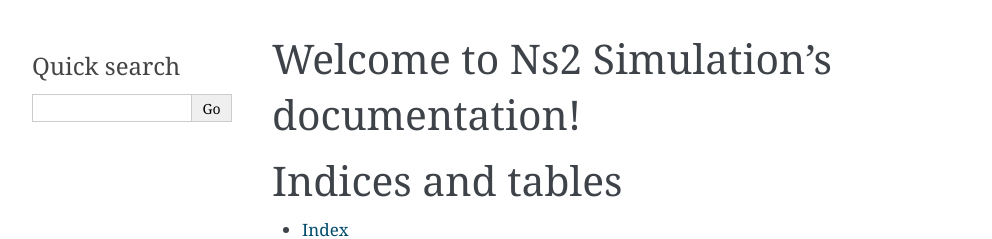
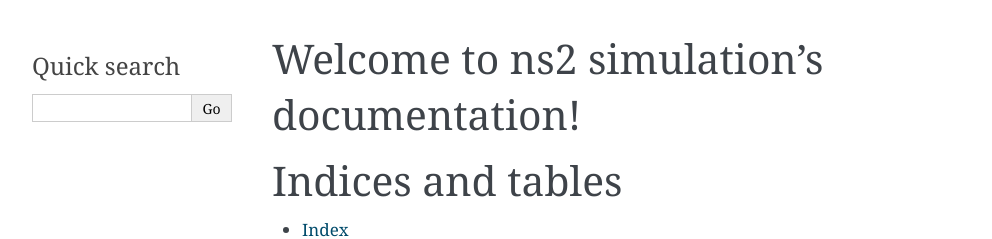
Before and after one commit to mike-sino/ns2-with-docker, a Sphinx documentation site: the page built from docs/index.rst, in a window 1280 px wide. Shown: the top 239 px of the page, without its empty margins (148-1140 px from the left). Built offline with Sphinx 7.4.7, drawn with Linux system fonts in a browser that asks for light colours; part of the change alters nothing that is shown.

Commit message:
:hammer: reconstrct the docs

```diff
--- a/docs/conf.py
+++ b/docs/conf.py
@@ -1,8 +1,8 @@
 #!/usr/bin/env python3
 # -*- coding: utf-8 -*-
 #
-# Ns2 Simulation documentation build configuration file, created by
-# sphinx-quickstart on Thu Apr 26 23:17:27 2018.
+# ns2 simulation documentation build configuration file, created by
+# sphinx-quickstart on Thu Apr 26 23:44:17 2018.
 #
 # This file is execfile()d with the current directory set to its
 # containing dir.
@@ -31,14 +31,7 @@
 # Add any Sphinx extension module names here, as strings. They can be
 # extensions coming with Sphinx (named 'sphinx.ext.*') or your custom
 # ones.
-extensions = ['sphinx.ext.autodoc',
-    'sphinx.ext.doctest',
-    'sphinx.ext.intersphinx',
-    'sphinx.ext.coverage',
-    'sphinx.ext.mathjax',
-    'sphinx.ext.ifconfig',
-    'sphinx.ext.viewcode',
-    'sphinx.ext.githubpages']
+extensions = []
 
 # Add any paths that contain templates here, relative to this directory.
 templates_path = ['_templates']
@@ -53,7 +46,7 @@ source_suffix = '.rst'
 master_doc = 'index'
 
 # General information about the project.
-project = 'Ns2 Simulation'
+project = 'ns2 simulation'
 copyright = '2018, mike-sino'
 author = 'mike-sino'
 
@@ -62,9 +55,9 @@ author = 'mike-sino'
 # built documents.
 #
 # The short X.Y version.
-version = '0.1'
+version = '0.01'
 # The full version, including alpha/beta/rc tags.
-release = '0.1'
+release = '0.01'
 
 # The language for content autogenerated by Sphinx. Refer to documentation
 # for a list of supported languages.
@@ -76,7 +69,7 @@ language = None
 # List of patterns, relative to source directory, that match files and
 # directories to ignore when looking for source files.
 # This patterns also effect to html_static_path and html_extra_path
-exclude_patterns = []
+exclude_patterns = ['_build', 'Thumbs.db', '.DS_Store']
 
 # The name of the Pygments (syntax highlighting) style to use.
 pygments_style = 'sphinx'
@@ -119,7 +112,7 @@ html_sidebars = {
 # -- Options for HTMLHelp output ------------------------------------------
 
 # Output file base name for HTML help builder.
-htmlhelp_basename = 'Ns2Simulationdoc'
+htmlhelp_basename = 'ns2simulationdoc'
 
 
 # -- Options for LaTeX output ---------------------------------------------
@@ -146,7 +139,7 @@ latex_elements = {
 # (source start file, target name, title,
 #  author, documentclass [howto, manual, or own class]).
 latex_documents = [
-    (master_doc, 'Ns2Simulation.tex', 'Ns2 Simulation Documentation',
+    (master_doc, 'ns2simulation.tex', 'ns2 simulation Documentation',
      'mike-sino', 'manual'),
 ]
 
@@ -156,7 +149,7 @@ latex_documents = [
 # One entry per manual page. List of tuples
 # (source start file, name, description, authors, manual section).
 man_pages = [
-    (master_doc, 'ns2simulation', 'Ns2 Simulation Documentation',
+    (master_doc, 'ns2simulation', 'ns2 simulation Documentation',
      [author], 1)
 ]
 
@@ -167,34 +160,7 @@ man_pages = [
 # (source start file, target name, title, author,
 #  dir menu entry, description, category)
 texinfo_documents = [
-    (master_doc, 'Ns2Simulation', 'Ns2 Simulation Documentation',
-     author, 'Ns2Simulation', 'One line description of project.',
+    (master_doc, 'ns2simulation', 'ns2 simulation Documentation',
+     author, 'ns2simulation', 'One line description of project.',
      'Miscellaneous'),
 ]
-
-
-
-# -- Options for Epub output ----------------------------------------------
-
-# Bibliographic Dublin Core info.
-epub_title = project
-epub_author = author
-epub_publisher = author
-epub_copyright = copyright
-
-# The unique identifier of the text. This can be a ISBN number
-# or the project homepage.
-#
-# epub_identifier = ''
-
-# A unique identification for the text.
-#
-# epub_uid = ''
-
-# A list of files that should not be packed into the epub file.
-epub_exclude_files = ['search.html']
-
-
-
-# Example configuration for intersphinx: refer to the Python standard library.
-intersphinx_mapping = {'https://docs.python.org/': None}
--- a/docs/index.rst
+++ b/docs/index.rst
@@ -1,9 +1,9 @@
-.. Ns2 Simulation documentation master file, created by
-   sphinx-quickstart on Thu Apr 26 23:17:27 2018.
+.. ns2 simulation documentation master file, created by
+   sphinx-quickstart on Thu Apr 26 23:44:17 2018.
    You can adapt this file completely to your liking, but it should at least
    contain the root `toctree` directive.
 
-Welcome to Ns2 Simulation's documentation!
+Welcome to ns2 simulation's documentation!
 ==========================================
 
 .. toctree::
```
Also changed, not shown: 2 other files.
